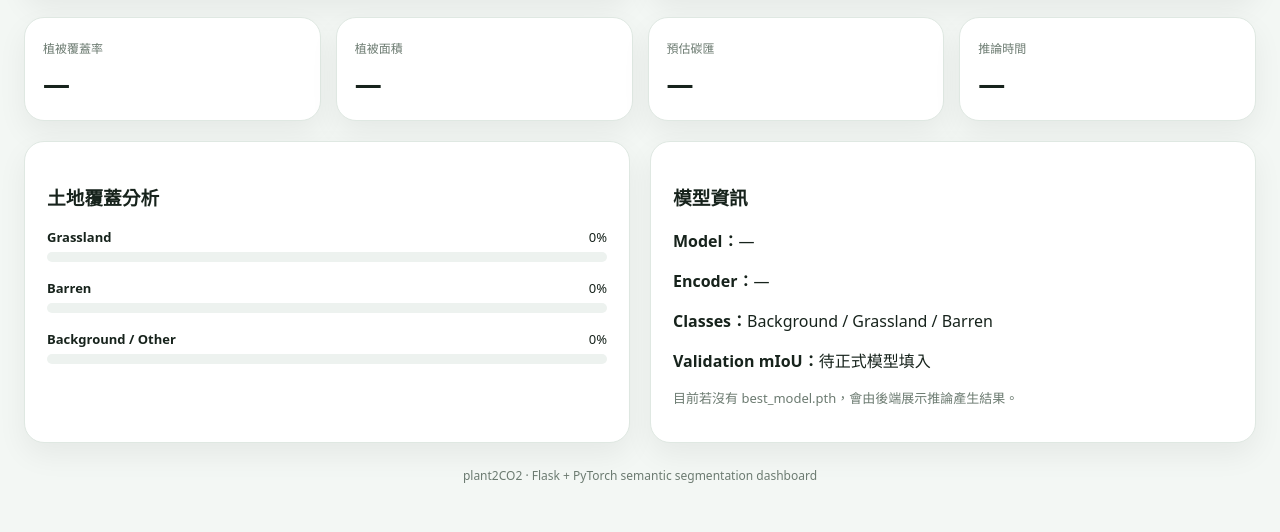
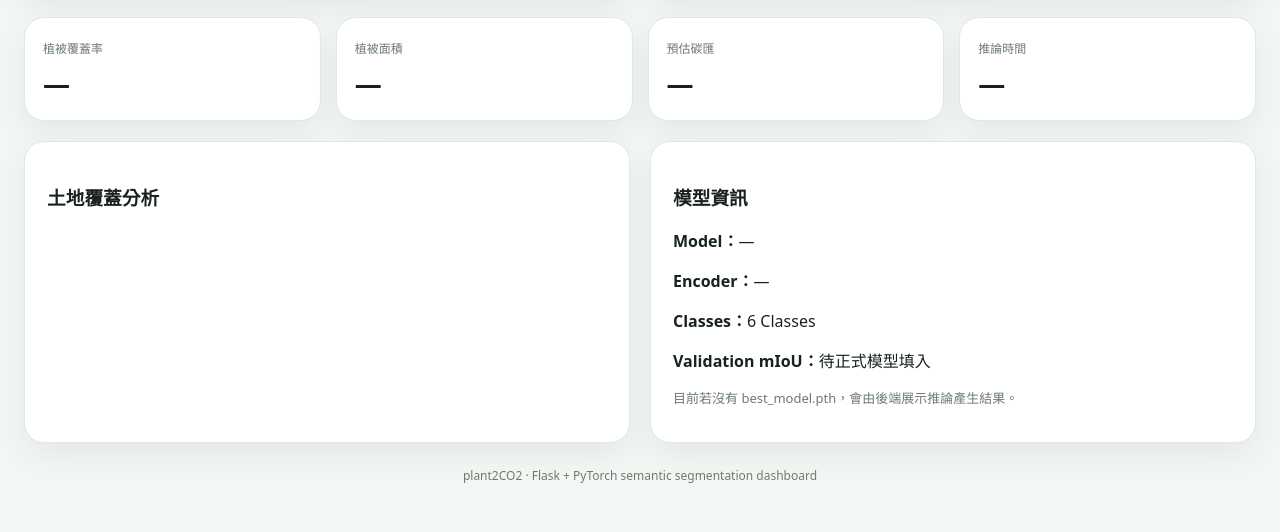
Before and after one commit to DAJUNG8230/plant2CO2, a Flask app: page / in a window 1280 px wide. Shown: the part 699-1231 px from the top of the page. Run offline with Flask 3, Linux system fonts and the light colour scheme.

Commit message:
feat: display six land-cover classes and vegetation total

```diff
--- a/templates/index.html
+++ b/templates/index.html
@@ -57,15 +57,13 @@
 <section class="result">
   <div class="card">
     <h3>土地覆蓋分析</h3>
-    <div class="bar"><div class="barhead"><b>Grassland</b><span id="grassPct">0%</span></div><div class="track"><div class="fill grass" id="grassBar"></div></div></div>
-    <div class="bar"><div class="barhead"><b>Barren</b><span id="barrenPct">0%</span></div><div class="track"><div class="fill barren" id="barrenBar"></div></div></div>
-    <div class="bar"><div class="barhead"><b>Background / Other</b><span id="bgPct">0%</span></div><div class="track"><div class="fill background" id="bgBar"></div></div></div><div id="dynamicClasses"></div>
+    <div id="dynamicClasses"></div>
   </div>
   <div class="card">
     <h3>模型資訊</h3>
     <p><b>Model：</b><span id="modelName">—</span></p>
     <p><b>Encoder：</b><span id="encoderName">—</span></p>
-    <p><b>Classes：</b><span id="classesInfo">Background / Grassland / Barren</span></p>
+    <p><b>Classes：</b><span id="classesInfo">6 Classes</span></p>
     <p><b>Validation mIoU：</b><span id="miou">待正式模型填入</span></p>
     <p class="muted" id="note">目前若沒有 best_model.pth，會由後端展示推論產生結果。</p>
   </div>
@@ -93,39 +91,31 @@
   try{
     const r=await fetch('/api/analyze',{method:'POST',body:fd});pf.style.width='80%';const d=await r.json();if(!r.ok||!d.success)throw new Error(d.message||'分析失敗');
     urls.mask=d.mask_url+'?t='+Date.now();urls.overlay=d.overlay_url+'?t='+Date.now();
-    document.getElementById('vegRate').textContent=pct(d.grassland_pct);
+    document.getElementById('vegRate').textContent=pct(d.vegetation_pct);
     document.getElementById('vegArea').textContent=num(d.vegetation_area_m2)+' m²';
     document.getElementById('carbon').textContent=num(d.carbon_sink_kg_co2e)+' kg';
     document.getElementById('time').textContent=Number(d.inference_time).toFixed(2)+' s';
-    document.getElementById('grassPct').textContent=pct(d.grassland_pct);document.getElementById('barrenPct').textContent=pct(d.barren_pct);document.getElementById('bgPct').textContent=pct(d.background_pct);
-    document.getElementById('grassBar').style.width=d.grassland_pct+'%';document.getElementById('barrenBar').style.width=d.barren_pct+'%';document.getElementById('bgBar').style.width=d.background_pct+'%';
-    document.getElementById('mode').value=d.mode==='model'?'正式模型':'展示推論';document.getElementById('modelName').textContent=d.model||'—';document.getElementById('encoderName').textContent=d.encoder||'—';
-    document.getElementById('note').textContent=d.mode==='model'?(d.model+' 模型推論完成'):'尚未載入正式模型，目前使用後端展示推論';
+    document.getElementById('mode').value=d.mode==='model'?'正式模型':'展示推論';
+    document.getElementById('modelName').textContent=d.model||'—';
+    document.getElementById('encoderName').textContent=d.encoder||'—';
+    document.getElementById('note').textContent=d.mode==='model'?(d.model+' 模型推論完成'):'模型尚未載入';
     const classesInfo=document.getElementById('classesInfo');
     const dynamic=document.getElementById('dynamicClasses');
     dynamic.innerHTML='';
-    if(d.selected_model==='segformer' && d.mode==='model' && Array.isArray(d.class_stats)){
-      classesInfo.textContent=d.num_classes+' Classes';
-      document.getElementById('grassBar').parentElement.parentElement.style.display='none';
-      document.getElementById('barrenBar').parentElement.parentElement.style.display='none';
-      document.getElementById('bgBar').parentElement.parentElement.style.display='none';
-      d.class_stats.forEach(c=>{
+    classesInfo.textContent=(d.num_classes||6)+' Classes';
+    if(Array.isArray(d.class_stats)){
+      d.class_stats.forEach(cls=>{
         const row=document.createElement('div');
         row.className='bar';
-        row.innerHTML='<div class="barhead"><b>'+c.id+' · '+c.label+'</b><span>'+pct(c.pct)+'</span></div><div class="track"><div class="fill" style="width:'+c.pct+'%;background:'+c.color+'"></div></div>';
+        row.innerHTML='<div class="barhead"><b>'+cls.id+' · '+cls.label+(cls.is_vegetation?' 🌿':'')+'</b><span>'+pct(cls.pct)+'</span></div><div class="track"><div class="fill" style="width:'+cls.pct+'%;background:'+cls.color+'"></div></div>';
         dynamic.appendChild(row);
       });
-    }else{
-      classesInfo.textContent='Background / Grassland / Barren';
-      document.getElementById('grassBar').parentElement.parentElement.style.display='';
-      document.getElementById('barrenBar').parentElement.parentElement.style.display='';
-      document.getElementById('bgBar').parentElement.parentElement.style.display='';
     }
     if(d.validation_miou!=null)document.getElementById('miou').textContent=pct(d.validation_miou*100);
     pf.style.width='100%';show('overlay');
   }catch(e){alert(e.message);document.getElementById('mode').value='分析失敗'}finally{setTimeout(()=>p.classList.add('hidden'),700);analyze.disabled=false}
 };
-document.getElementById('reset').onclick=()=>{currentFile=null;file.value='';preview.removeAttribute('src');empty.classList.remove('hidden');analyze.disabled=true;document.getElementById('meta').textContent='檔案：—';document.getElementById('mode').value='等待分析';['vegRate','vegArea','carbon','time'].forEach(id=>document.getElementById(id).textContent='—');['grassBar','barrenBar','bgBar'].forEach(id=>document.getElementById(id).style.width='0%')};
+document.getElementById('reset').onclick=()=>{currentFile=null;file.value='';preview.removeAttribute('src');empty.classList.remove('hidden');analyze.disabled=true;document.getElementById('meta').textContent='檔案：—';document.getElementById('mode').value='等待分析';['vegRate','vegArea','carbon','time'].forEach(id=>document.getElementById(id).textContent='—');document.getElementById('dynamicClasses').innerHTML=''};
 </script>
 </body>
 </html>
```
